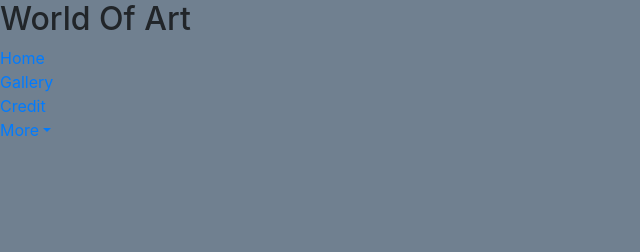
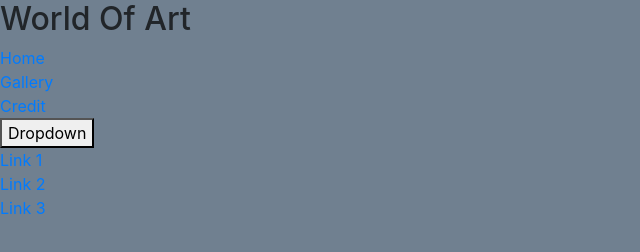
Before and after one commit to Smcclean4/Art-Gallery-Website, a website: page Art Gallery Website (ROUGH)/project-content/index.html in a window 1280 px wide. Shown: the whole page, without its empty margins (0-640 px from the left). Drawn offline with nearby package versions, Linux system fonts and the light colour scheme.

Commit message:
changing nav

```diff
--- a/Art Gallery Website (ROUGH)/project-content/index.html
+++ b/Art Gallery Website (ROUGH)/project-content/index.html
@@ -15,12 +15,16 @@
     <li><a href="#">Home</a></li>
     <li><a href="#">Gallery</a></li>
     <li><a href="#">Credit</a></li>
-    <li class="dropdown"><a href="#" class="dropdown-toggle" data-toggle="dropdown" role="button" aria-haspopup="true" aria-expanded="false"><span class="caret">More</span></a></li>
-    <ul class="dropdown-menu">
-      <li><a href="#">Links</a></li>
-      <li><a href="#">Sign In</a></li>
-      <li><a href="#">Sign Up</a></li>
-    </ul>
+    <div class="dropdown">
+       <button class="dropbtn">Dropdown
+         <i class="fa fa-caret-down"></i>
+       </button>
+       <div class="dropdown-content">
+        <li><a href="#">Link 1</a></li>
+         <li><a href="#">Link 2</a></li>
+         <li><a href="#">Link 3</a></li>
+       </div>
+     </div>
   </ul>
 </div>
   <!-- build:js js/main.min.js -->
```
Also changed, not shown: 3 other files.
